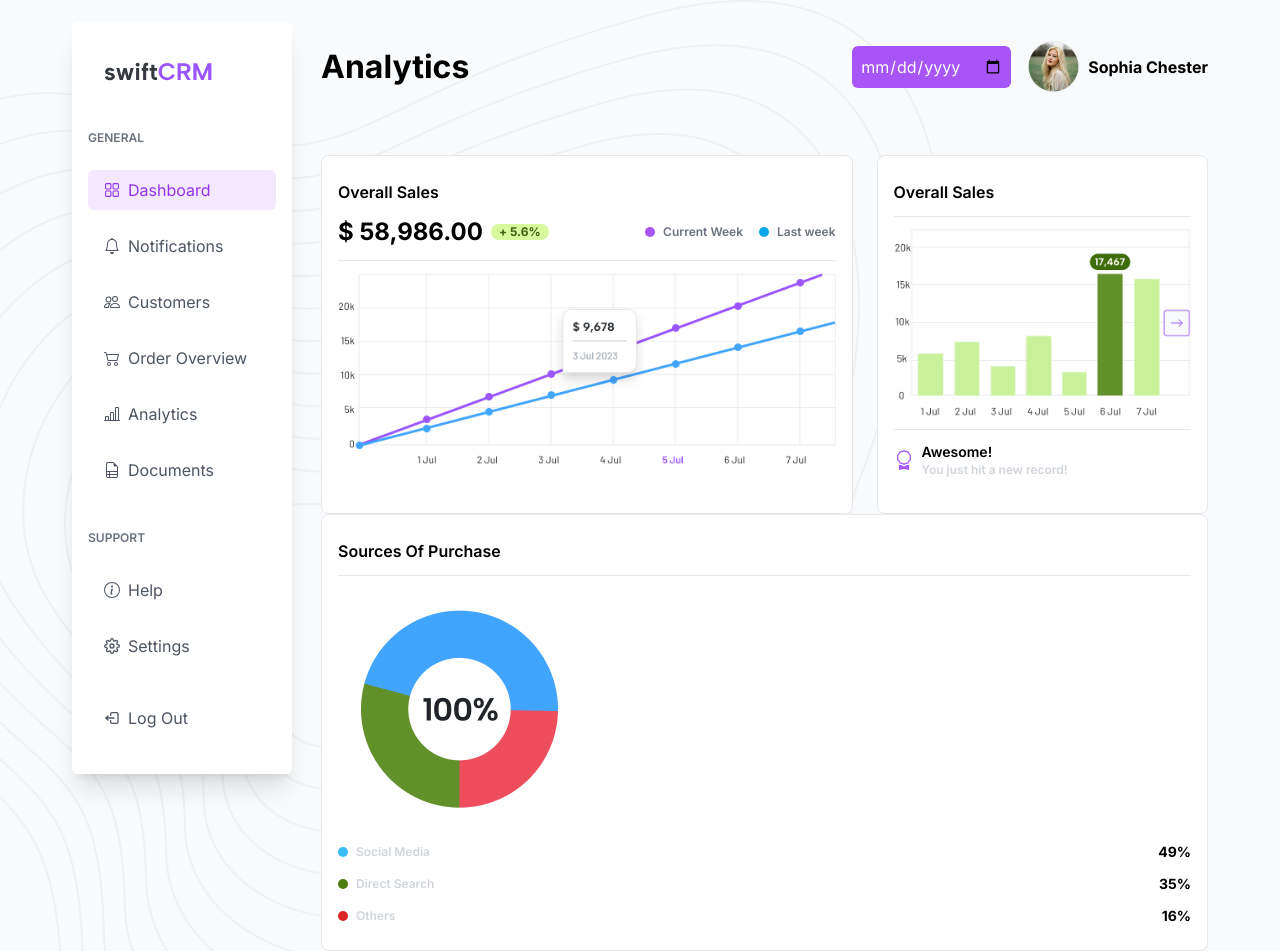
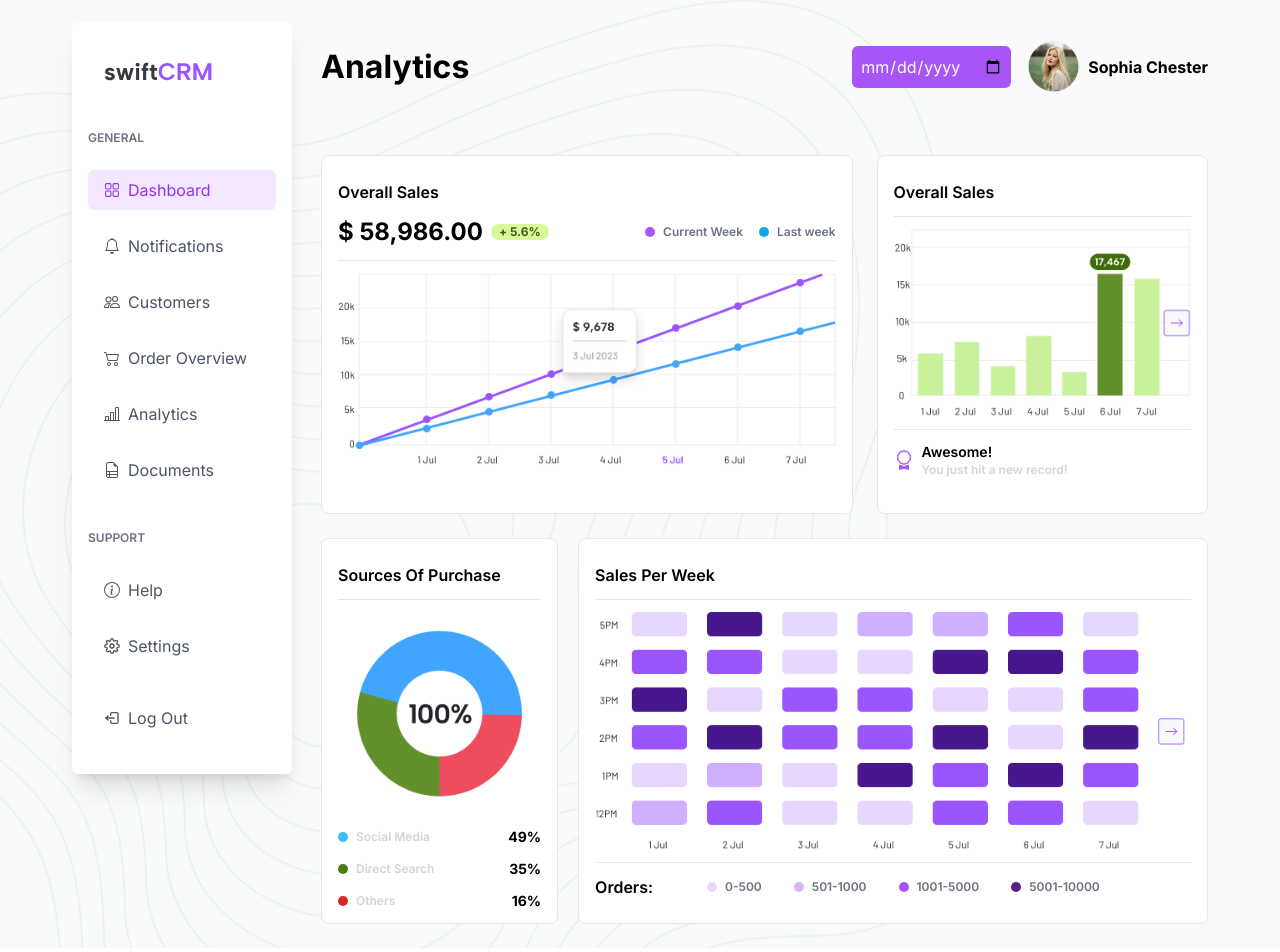
Before and after one commit to theusmanyousaf/swift-crm, a Next.js app: page /analytics in a window 1280 px wide. Shown: the top 952 px of the page. Built offline with nearby package versions, Linux system fonts and the light colour scheme.

Commit message:
sales per week component

```diff
--- a/src/app/(pages)/analytics/page.tsx
+++ b/src/app/(pages)/analytics/page.tsx
@@ -1,5 +1,6 @@
 import Header from '@/components/header/Header'
 import OverallSales from '@/components/overallSales/OverallSales'
+import SalesPerWeek from '@/components/salesPerWeek/SalesPerWeek'
 import SourcesOfPurchase from '@/components/sourcesOfPurchase/SourcesOfPurchase'
 import Visitors from '@/components/visitors/Visitors'
 
@@ -11,7 +12,10 @@ export default function Analytics() {
         <OverallSales />
         <Visitors />
       </div>
-      <SourcesOfPurchase />
+      <div className='flex gap-5 my-6'>
+        <SourcesOfPurchase />
+        <SalesPerWeek />
+      </div>
     </div>
   )
 }
--- /dev/null
+++ b/src/components/salesPerWeek/SalesPerWeek.tsx
@@ -0,0 +1,35 @@
+import Image from 'next/image'
+import Graph from '/public/assets/WeeklyGraph.png'
+
+export default function SalesPerWeek() {
+    return (
+        <div className='flex flex-col gap-3 bg-white border rounded-lg py-6 px-4'>
+            <h1 className='font-semibold'>Sales Per Week</h1>
+            <hr />
+            <Image src={Graph} alt='graph' />
+            <hr />
+            <div className='flex gap-3'>
+                <h1 className='font-semibold texts w-[100px]'>Orders: </h1>
+
+                <div className='flex gap-8'>
+                    <div className="flex items-center">
+                        <div className="rounded-full w-2.5 h-2.5 bg-purple-200 mr-2" />
+                        <span className='text-gray-500 text-xs font-semibold'>0-500</span>
+                    </div>
+                    <div className="flex items-center">
+                        <div className=" rounded-full w-2.5 h-2.5 bg-purple-300 mr-2" />
+                        <span className='text-gray-500 text-xs font-semibold'>501-1000</span>
+                    </div>
+                    <div className="flex items-center">
+                        <div className=" rounded-full w-2.5 h-2.5 bg-purple-500 mr-2" />
+                        <span className='text-gray-500 text-xs font-semibold'>1001-5000</span>
+                    </div>
+                    <div className="flex items-center">
+                        <div className=" rounded-full w-2.5 h-2.5 bg-purple-900 mr-2" />
+                        <span className='text-gray-500 text-xs font-semibold'>5001-10000</span>
+                    </div>
+                </div>
+            </div>
+        </div>
+    )
+}
--- a/src/components/sourcesOfPurchase/SourcesOfPurchase.tsx
+++ b/src/components/sourcesOfPurchase/SourcesOfPurchase.tsx
@@ -3,7 +3,7 @@ import Graph from '/public/assets/PieChart.png'
 
 export default function SourcesOfPurchase() {
     return (
-        <div className='flex flex-col gap-3 bg-white border rounded-lg py-6 px-4'>
+        <div className='flex flex-col gap-3 bg-white border rounded-lg pt-6 pb-3 px-4'>
             <h1 className='font-semibold'>Sources Of Purchase</h1>
             <hr />
             <Image src={Graph} alt='graph' />
```
Also changed, not shown: public/assets/WeeklyGraph.png (added).
